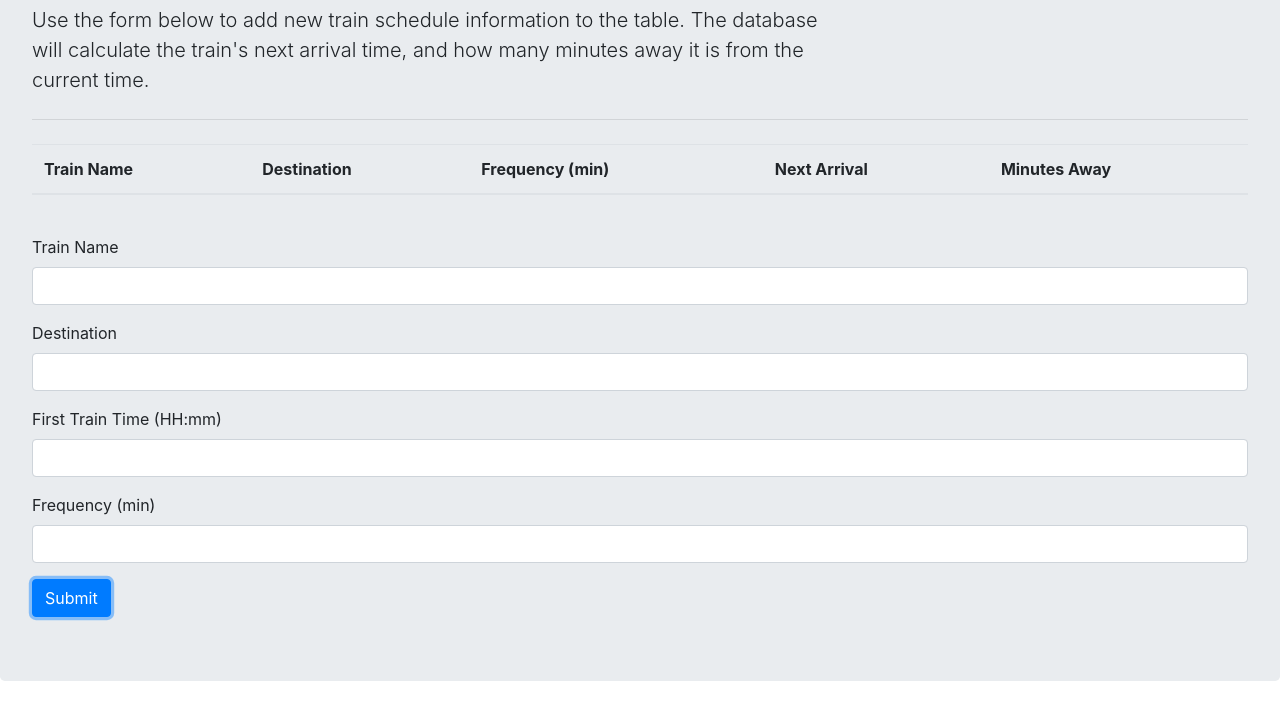
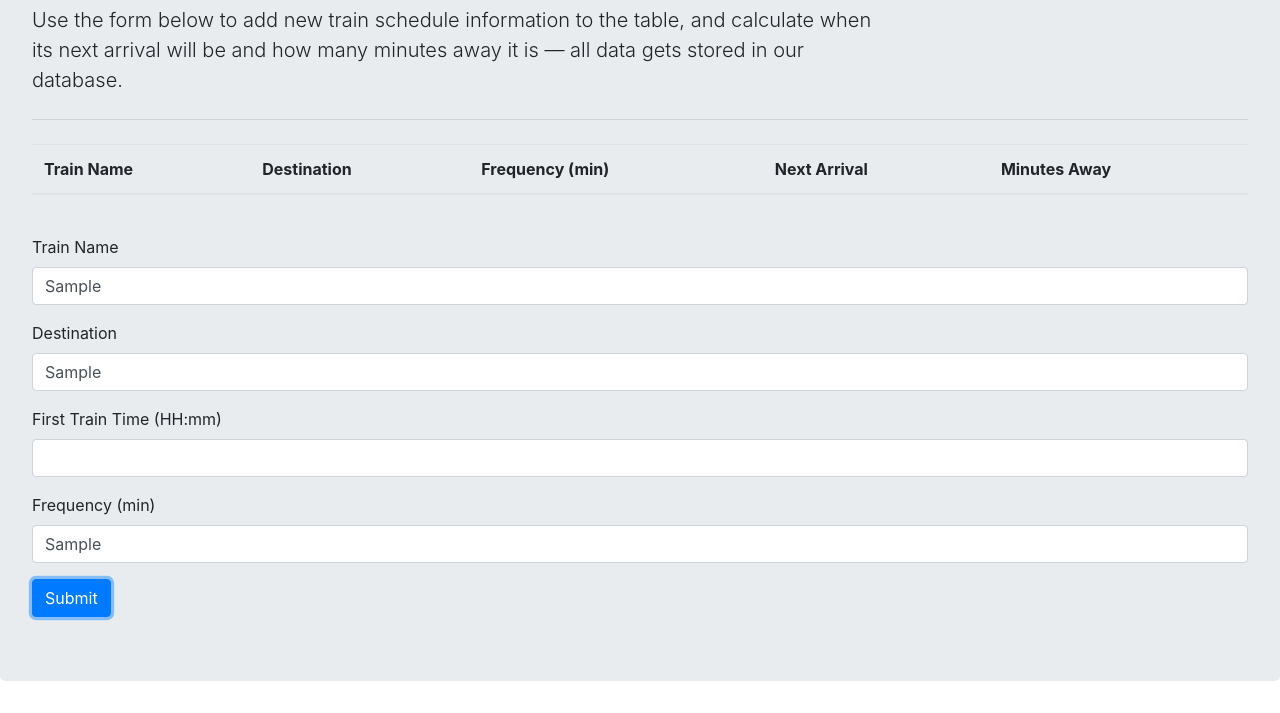
Before and after one commit to rlacon/train-time, a plain HTML site: page index.html in a window 1280 px wide. Both pictures are taken after typing "Sample", "Sample", "Sample", "Sample" into the empty fields and a click on the button "Submit". Shown: the part 134-847 px from the top of the page. Drawn offline with nearby package versions, Linux system fonts and the light colour scheme; no server answers.

Commit message:
Form prevents user from submitting if train time or frequency isn't a numerical value

```diff
--- a/assets/css/style.css
+++ b/assets/css/style.css
@@ -1,5 +1,5 @@
 .lead {
-    width: 800px;
+    width: 850px;
 }
 
 @media screen and (max-width: 820px) {
--- a/assets/javascript/app.js
+++ b/assets/javascript/app.js
@@ -25,6 +25,7 @@ $(".btn-primary").on("click", function (event) {
     trainTime = $("#timeInput").val().trim();
     frequency = $("#frequencyInput").val().trim();
 
+    if ((validateHhMm(trainTime)) && (!isNaN(parseInt(frequency)))) {
         console.log(trainName);
         console.log(destination);
         console.log(trainTime);
@@ -42,7 +43,21 @@ $(".btn-primary").on("click", function (event) {
         $("#destinationInput").val("");
         $("#timeInput").val("");
         $("#frequencyInput").val("");
+    }
+    else if (!(validateHhMm(trainTime)) || trainTime === "") {
+        alert("Please enter a valid time")
+        $("#timeInput").val("")
+    } else if (isNaN(parseInt(frequency)) || frequency === "") {
+        alert("Enter frequency in a numerical format")
+        $("#frequencyInput").val("")
+    }
 });
+
+function validateHhMm(trainTime) {
+    var isValid = /^([0-1][0-9]|2[0-3]):([0-5][0-9])$/.test(trainTime);
+
+    return isValid;
+}
 
 // Adding in train data from Firebase
 database.ref().on("child_added", function (childSnapshot, prevChildKey) {
--- a/index.html
+++ b/index.html
@@ -28,7 +28,8 @@
 <body>
     <div class="jumbotron">
         <h1 class="display-4">Train Schedule - Admin View</h1>
-        <p class="lead">Use the form below to add new train schedule information to the table. The database will calculate the train's next arrival time, and how many minutes away it is from the current time.</p>
+        <p class="lead">Use the form below to add new train schedule information to the table, and calculate when its
+            next arrival will be and how many minutes away it is — all data gets stored in our database.</p>
         <hr class="my-4">
         <table class="table" id="train-table">
             <thead>
@@ -70,7 +71,7 @@
         <!-- jQuery CDN -->
         <script src="https://cdnjs.cloudflare.com/ajax/libs/jquery/3.2.1/jquery.min.js"> </script>
         <script src="https://code.jquery.com/ui/1.12.1/jquery-ui.min.js"
-        integrity="sha256-VazP97ZCwtekAsvgPBSUwPFKdrwD3unUfSGVYrahUqU=" crossorigin="anonymous"></script>
+            integrity="sha256-VazP97ZCwtekAsvgPBSUwPFKdrwD3unUfSGVYrahUqU=" crossorigin="anonymous"></script>
         <script src="assets/javascript/app.js"></script>
 </body>
 
```
Lines whose indentation alone changed are shown as unchanged.
